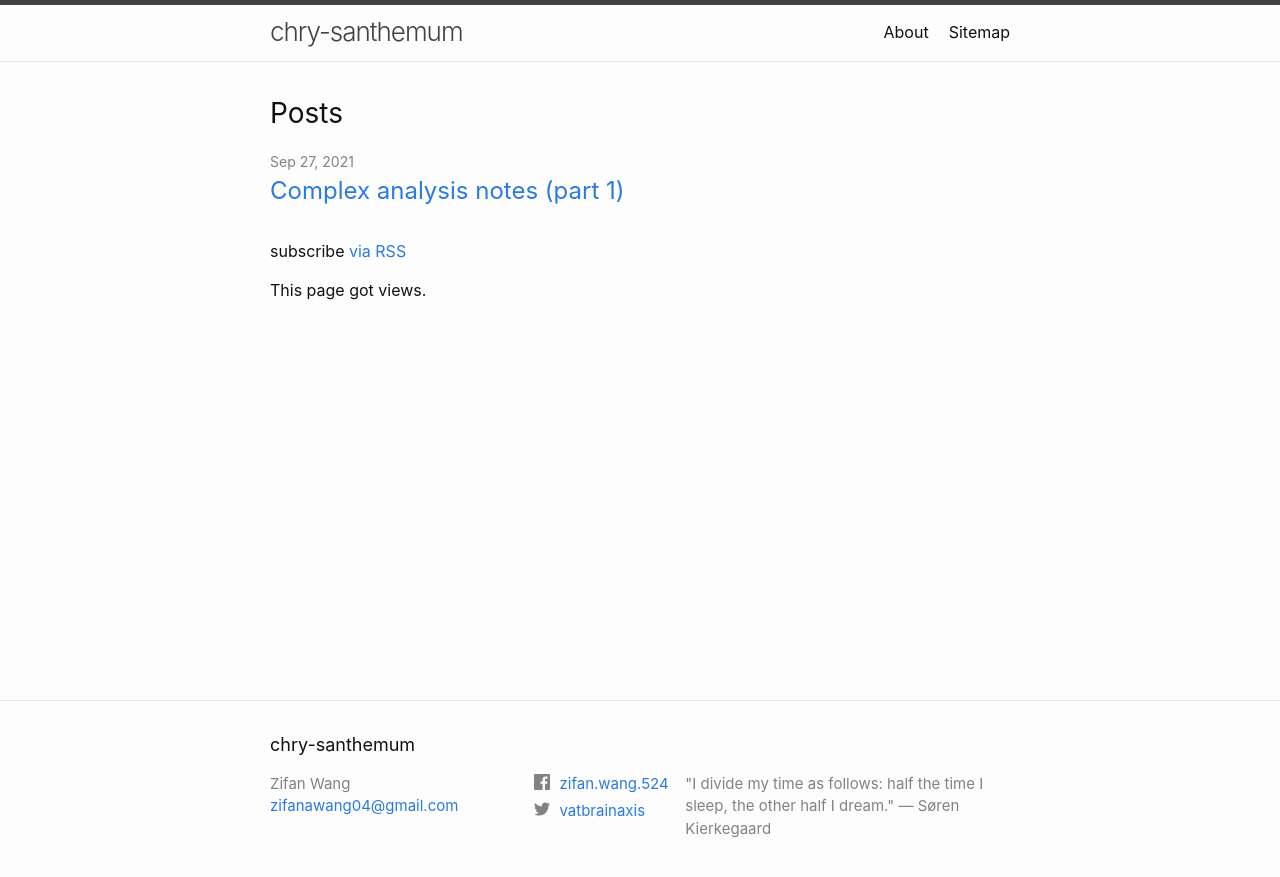
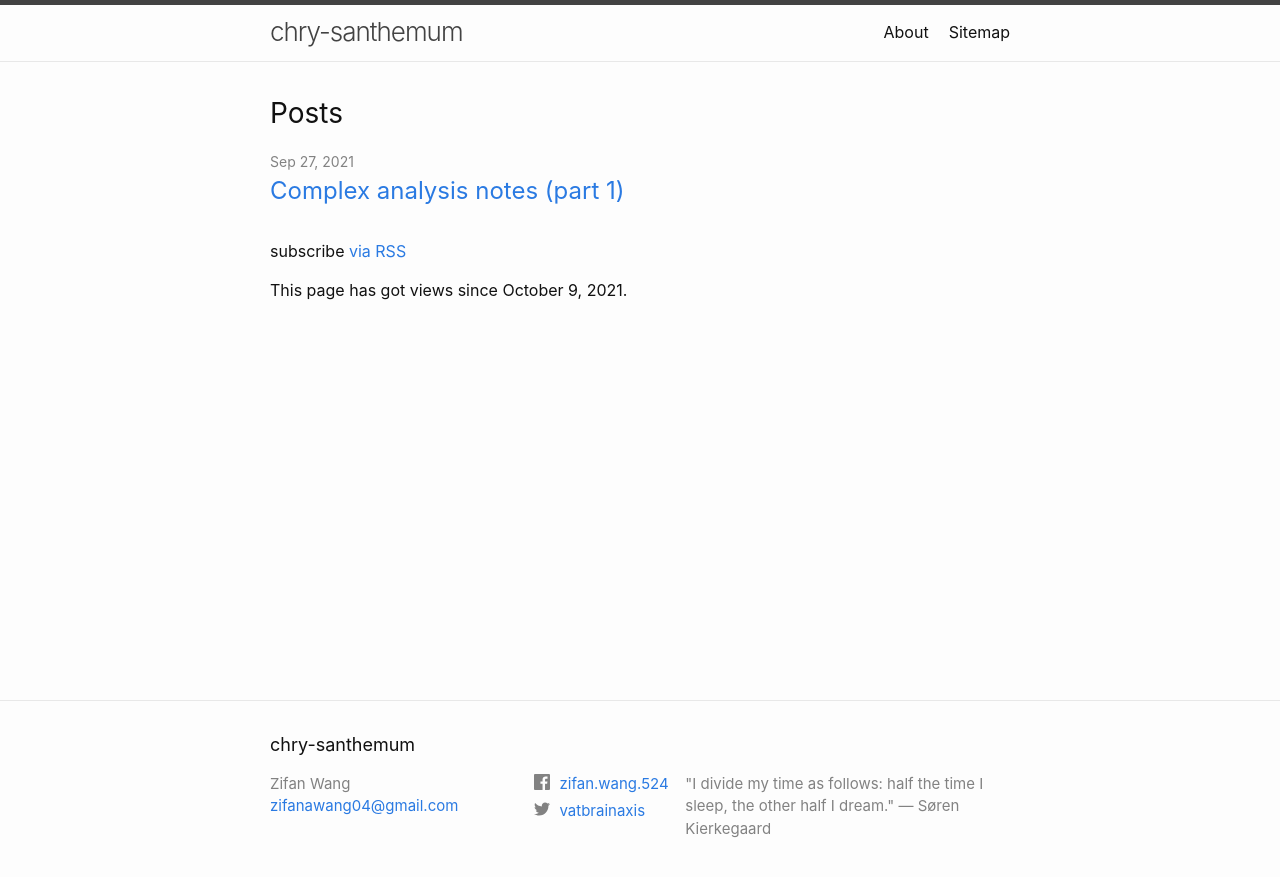
Before and after one commit to chry-santhemum/chry-santhemum.github.io, a Jekyll site: the page built from docs/index.markdown, in a window 1280 px wide. Shown: the top 877 px of the page. Built offline with Jekyll 4.4.1, drawn with Linux system fonts in a browser that asks for light colours.

Commit message:
Update home.html

```diff
--- a/docs/_layouts/home.html
+++ b/docs/_layouts/home.html
@@ -35,6 +35,6 @@ layout: default
     }
     </script>
     <script async src="https://api.countapi.xyz/hit/chry-santhemum.github.io/visits?callback=cb"></script>
-    <p>This page got <span id="visits"></span> views.</p>
+    <div>This page has got <span id="visits"></span> views since October 9, 2021.</div>
 
 </div>
```
Lines whose indentation alone changed are shown as unchanged.
